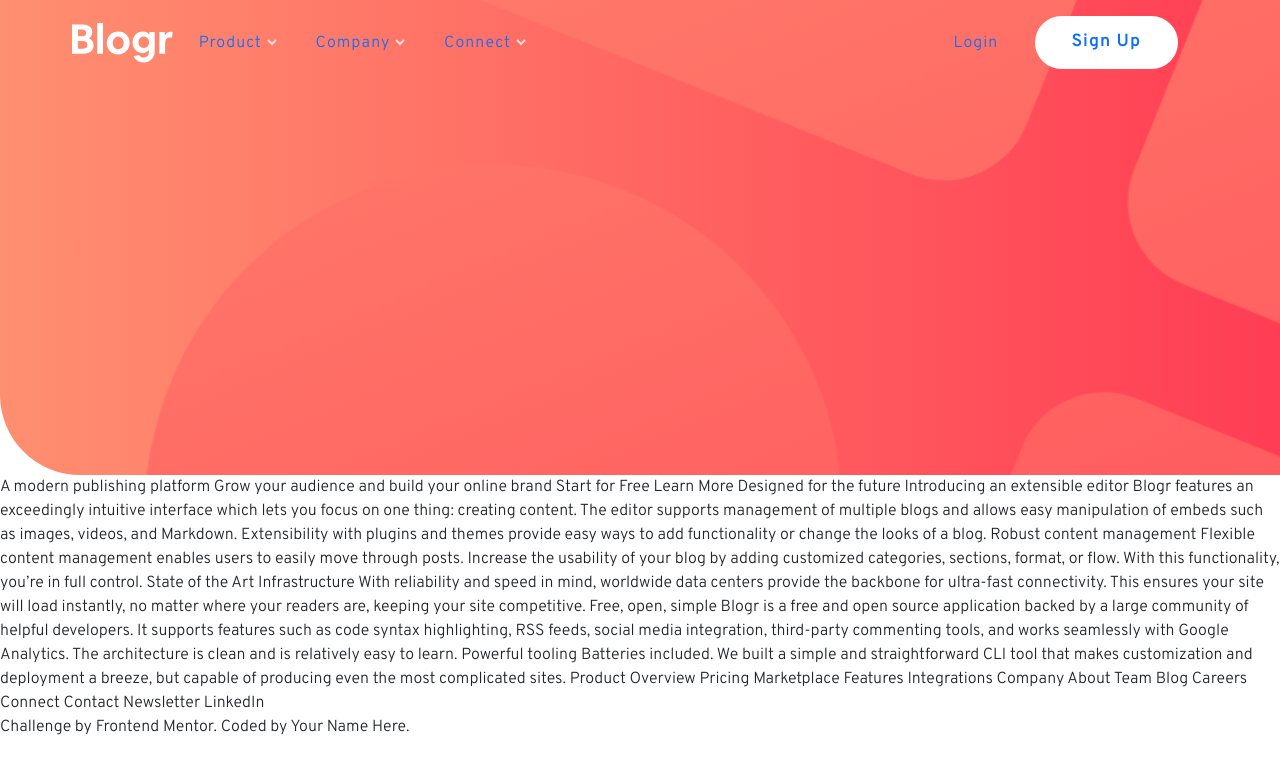
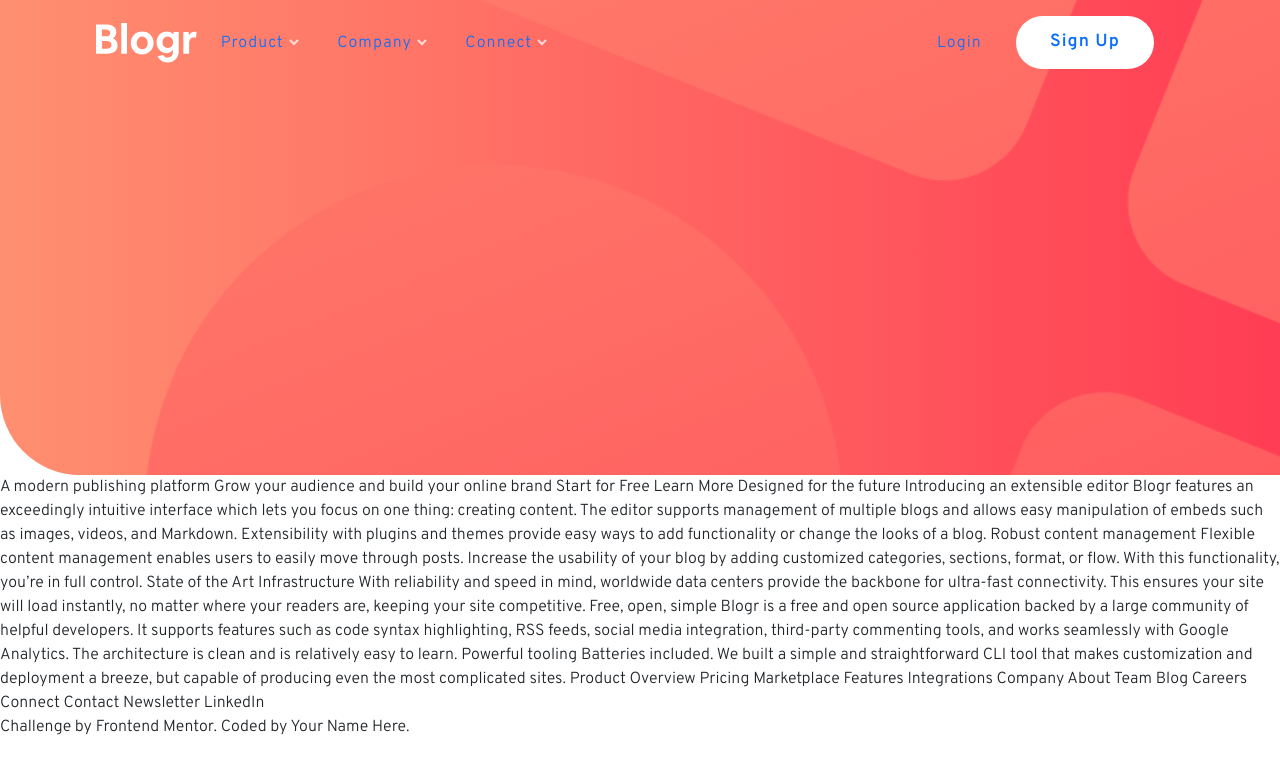
Before and after one commit to Junya-Takaesu/FrontendMentorBlogr, a plain HTML site: page index.html in a window 1280 px wide. Drawn offline with nearby package versions, Linux system fonts and the light colour scheme.

Commit message:
Adjust style of navigation

```diff
--- a/css/style.css
+++ b/css/style.css
@@ -68,7 +68,6 @@ body {
 }
 #navigation .row #nav-right {
   display: flex;
-  justify-content: center;
 }
 #navigation .row #nav-right .nav-item {
   margin: 0;
--- a/index.html
+++ b/index.html
@@ -14,13 +14,13 @@
 <body>
   <nav class="container" id="navigation">
     <div class="row">
-      <ul class="nav mt-3 ms-lg-5 ps-2 px-lg-4">
+      <ul class="nav mt-3 ms-lg-5 ps-3 ps-lg-5 pe-lg-4">
         <li class="nav-item col-1 col-xl-1">
           <a href="/">
             <img id="logo" src="./images/logo.svg" alt="Blogr logo">
           </a>
         </li>
-        <li class="nav-item d-none d-md-flex col-4 col-xl-6 ps-5 ps-lg-4 ps-xl-2" id="nav-left">
+        <li class="nav-item d-none d-md-flex col-6 col-xl-6 ps-5 ps-lg-4 ps-xl-2" id="nav-left">
           <div class="nav-item" id="nav-product">
             <a class="nav-link" href="#">
               Product
@@ -58,7 +58,7 @@
             </div>
           </div>
         </li>
-        <li class="nav-item d-none d-md-flex col-7 col-xl-5" id="nav-right">
+        <li class="nav-item d-none d-md-flex justify-content-end justify-content-lg-center col-5 col-xl-5 pe-3 pe-lg-5" id="nav-right">
           <div class="nav-item">
             <a class="nav-link" href="#">Login</a>
           </div>
--- a/scss/_navigation.scss
+++ b/scss/_navigation.scss
@@ -57,7 +57,6 @@
 
     #nav-right {
       display: flex;
-      justify-content: center;
       .nav-item {
         margin: 0;
         padding: 20px 4%;
```
